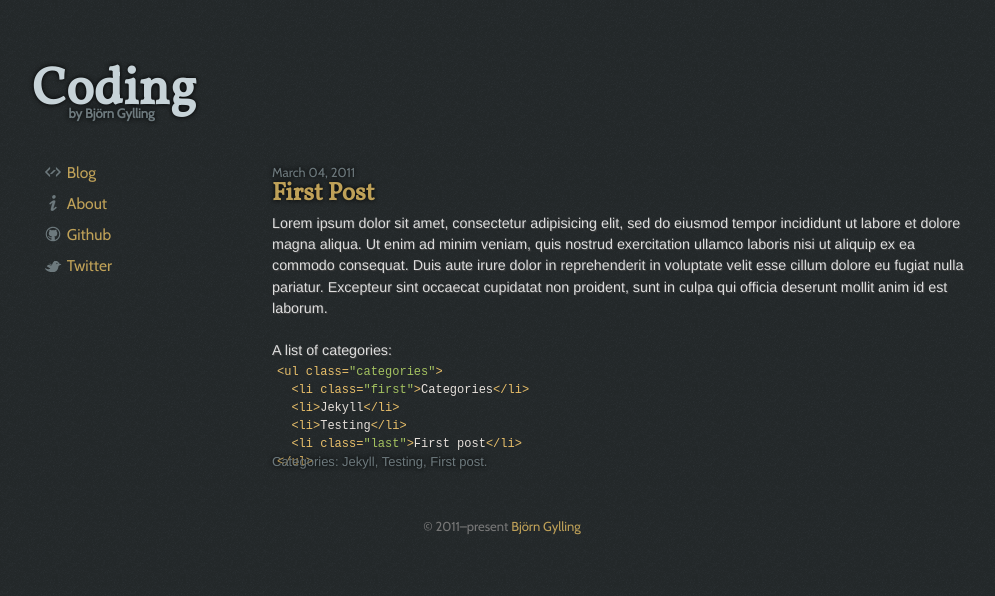
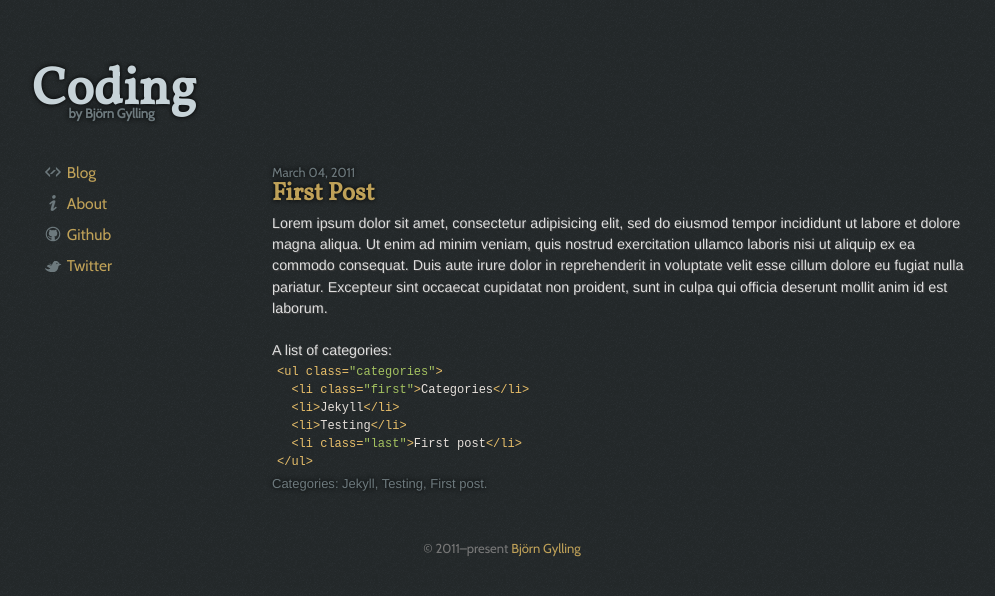
Before and after one commit to bjorngylling/bjorngylling.com, a Jekyll site: the page built from _posts/2011-03-04-first-post.markdown, in a window 1280 px wide. Shown: the top 596 px of the page, without its empty margins (138-1133 px from the left). Built offline with Jekyll 4.4.1, drawn with Linux system fonts in a browser that asks for light colours.

Commit message:
Testing Pygments

```diff
--- a/css/syntax.css
+++ b/css/syntax.css
@@ -4,7 +4,7 @@
   padding: 3px 5px;
   overflow: auto;
   font-size: 12px;
-  margin: -1.8em 0;
+  margin: -1.8em 0 0;
 }
 .highlight pre {
   margin: 0px;
```
